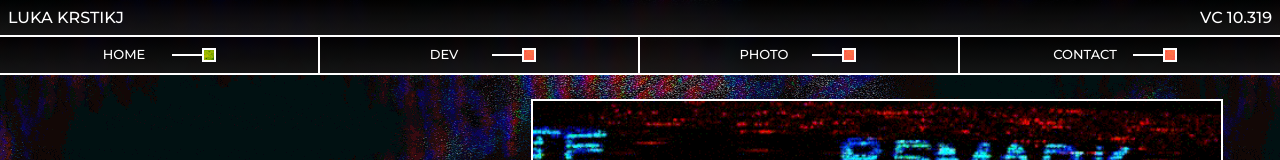
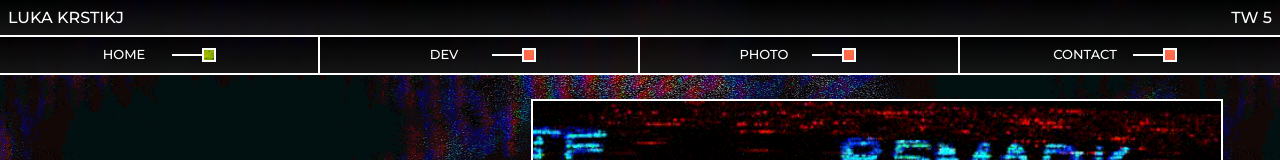
Before and after one commit to lukakrstik/lukakrstik, an Angular app: page /Home in a window 1280 px wide. Shown: the top 160 px of the page. Built offline with nearby package versions, Linux system fonts and the light colour scheme.

Commit message:
navbar update timewaster

```diff
--- a/src/app/navbar/navbar.component.html
+++ b/src/app/navbar/navbar.component.html
@@ -1,7 +1,7 @@
 <div class="sticky-top header-info text-white">
   <div class="flex flex-row justify-content-between w-full px-2 pt-1 frostedNav">
     <h1 style="font-size: 1rem" class="pt-1 text-left">LUKA KRSTIKJ</h1>
-    <h1 style="font-size: 1rem" class="pt-1 text-right">VC 10.319</h1>
+    <h1 style="font-size: 1rem" class="pt-1 text-right">TW {{this.counter}}</h1>
   </div>
   <div class="flex flex-row navbarContainer text-white justify-content-evenly frostedNav border-t-2 border-white flex-sm-shrink-1">
     <div routerLinkActive="active" routerLink="Home" class="flex flex-row flex-wrap basis-1/4 border-b-2 border-r-2 border-white justify-content-center py-2">
--- a/src/app/navbar/navbar.component.ts
+++ b/src/app/navbar/navbar.component.ts
@@ -7,10 +7,19 @@ import {Router, RouterModule} from "@angular/router";
   styleUrls: ['./navbar.component.css']
 })
 export class NavbarComponent implements OnInit {
+  counter: number;
 
-  constructor(public router: Router) { }
+
+
+  constructor(public router: Router) {
+    this.counter = 0
+  }
 
   ngOnInit(): void {
+    setInterval(() => {
+      if(this.counter < 9999)
+      this.counter += 1;
+    },1000)
   }
 
 }
--- a/src/styles.css
+++ b/src/styles.css
@@ -362,10 +362,10 @@ body{
 }
 
 .newBG {
-  background-image: url("/assets/img17272(3).gif"), url("/assets/bgnewFix.gif"), linear-gradient(#171717, #171717);
-  background-size: contain;
-  background-repeat: repeat, repeat;
-  background-blend-mode: difference, difference, normal;
+  background-image: url("/assets/ocicrop.gif") ,url("/assets/img17272(3).gif"), url("/assets/bgnewFix.gif"), linear-gradient(#171717, #171717);
+  background-size: initial;
+  background-repeat: repeat ,repeat, repeat;
+  background-blend-mode: difference ,difference, difference, normal;
 }
 
 .header-Rondo {
```
